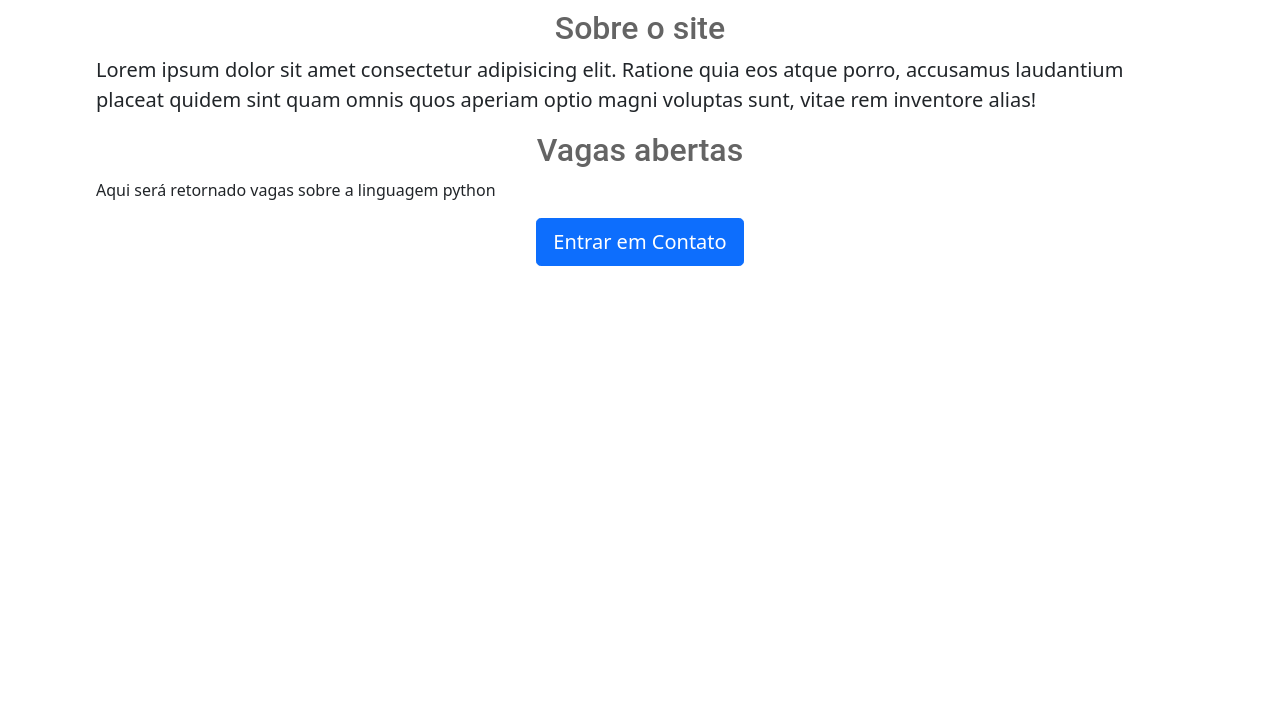
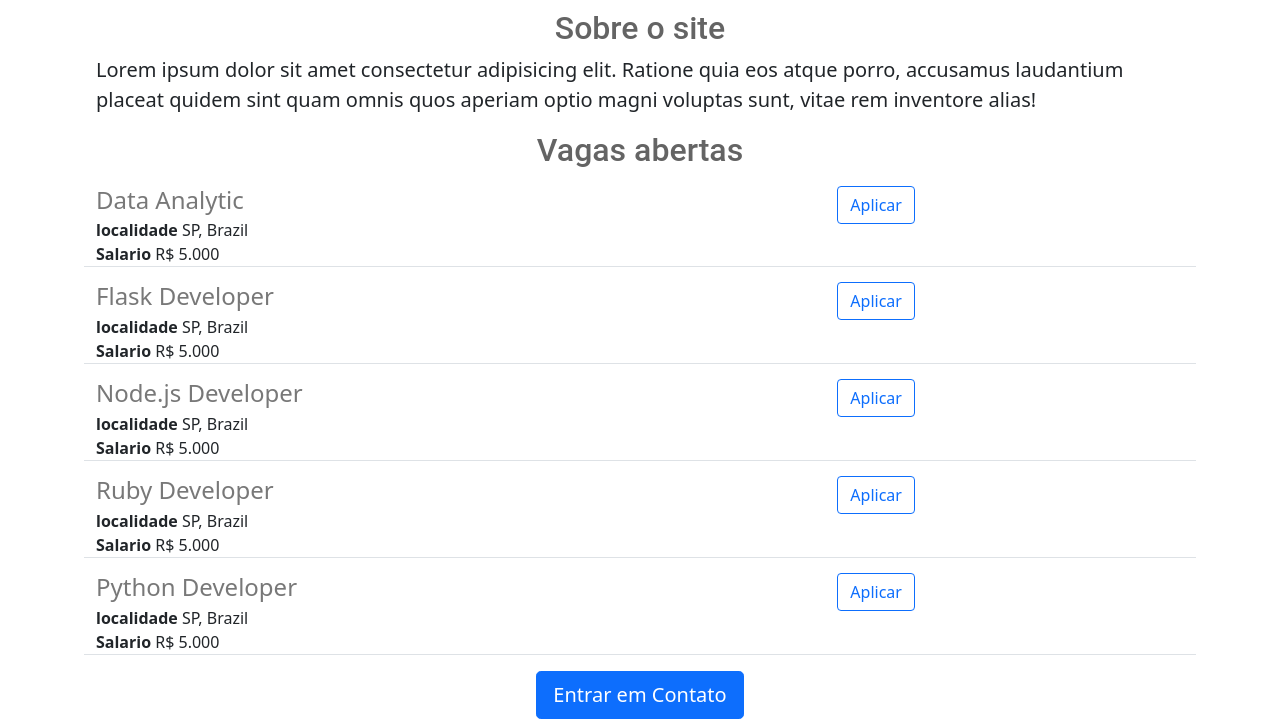
Before and after one commit to ThiagoAguirre/PythonCareers, a Flask app: page / in a window 1280 px wide. Shown: the part 569-1288 px from the top of the page. Before the commit the page ends 835 px from the top, so only its background shows below. Run offline with Flask 3, Linux system fonts and the light colour scheme.

Commit message:
new features

```diff
--- a/app.py
+++ b/app.py
@@ -1,12 +1,46 @@
-from flask import Flask, render_template
+from flask import Flask, render_template, jsonify
 
 app = Flask(__name__)
 
+JOBS = [{
+        'id': 1,
+        'title': 'Data Analytic',
+        'local': 'SP, Brazil',
+        'salario': 'R$ 5.000'
+    },
+    {
+        'id': 2,
+        'title': 'Flask Developer',
+        'local': 'SP, Brazil',
+        'salario': 'R$ 5.000'
+    },
+    {
+        'id': 3,
+        'title': 'Node.js Developer',
+        'local': 'SP, Brazil',
+        'salario': 'R$ 5.000'
+    },
+    {
+        'id': 4,
+        'title': 'Ruby Developer',
+        'local': 'SP, Brazil',
+        'salario': 'R$ 5.000'
+    },
+    {
+        'id': 5,
+        'title': 'Python Developer',
+        'local': 'SP, Brazil',
+        'salario': 'R$ 5.000'
+    }
+]
 
 @app.route("/")
 def hello():
-    return render_template("home.html")
+    return render_template("home.html", jobs=JOBS)
 
+@app.route('/jobs')
+def listJobs():
+    return jsonify(JOBS)
 
 if __name__ == "__main__":
     app.run(debug=True)
--- a/templates/home.html
+++ b/templates/home.html
@@ -19,7 +19,11 @@
             laudantium placeat quidem sint quam omnis quos aperiam optio magni voluptas sunt, vitae rem inventore alias!
         </p>
         <h2 class="text-center">Vagas abertas</h2>
-        <p>Aqui será retornado vagas sobre a linguagem python</p>
+        <p>
+            {% for job in jobs %}
+                {% include 'includes/jobs_itens.html' %}
+            {% endfor %}
+        </p>
 
         <div class="text-center">
             <button class="btn btn-primary btn-lg">Entrar em Contato</button>
--- /dev/null
+++ b/templates/includes/jobs_itens.html
@@ -0,0 +1,19 @@
+<div class="row border-bottom" style="margin-bottom:15px;">
+    <div class="col-8">
+        <h4 style="color: rgb(120,120,120); margin-bottom: 4px;">
+            {{ job.title }}
+        </h4>
+        <div>
+            <strong>localidade</strong>
+             {{job.local}}
+        </div>
+        <div>
+             <strong>Salario</strong>
+             {{job.salario}}
+        </div>
+    </div>
+    <div class="col-4">
+        <button type="button" class="btn btn-outline-primary">Aplicar</button>
+    </div>
+
+</div>
```
